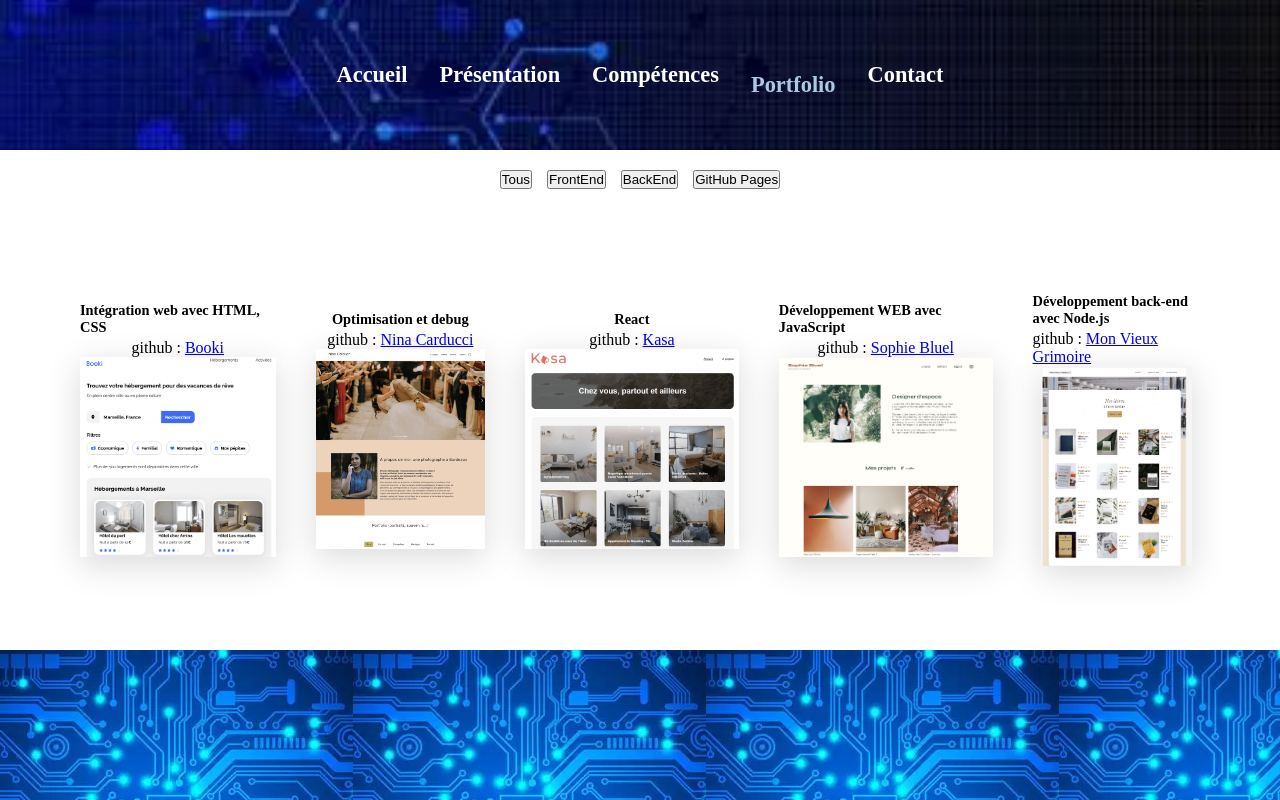
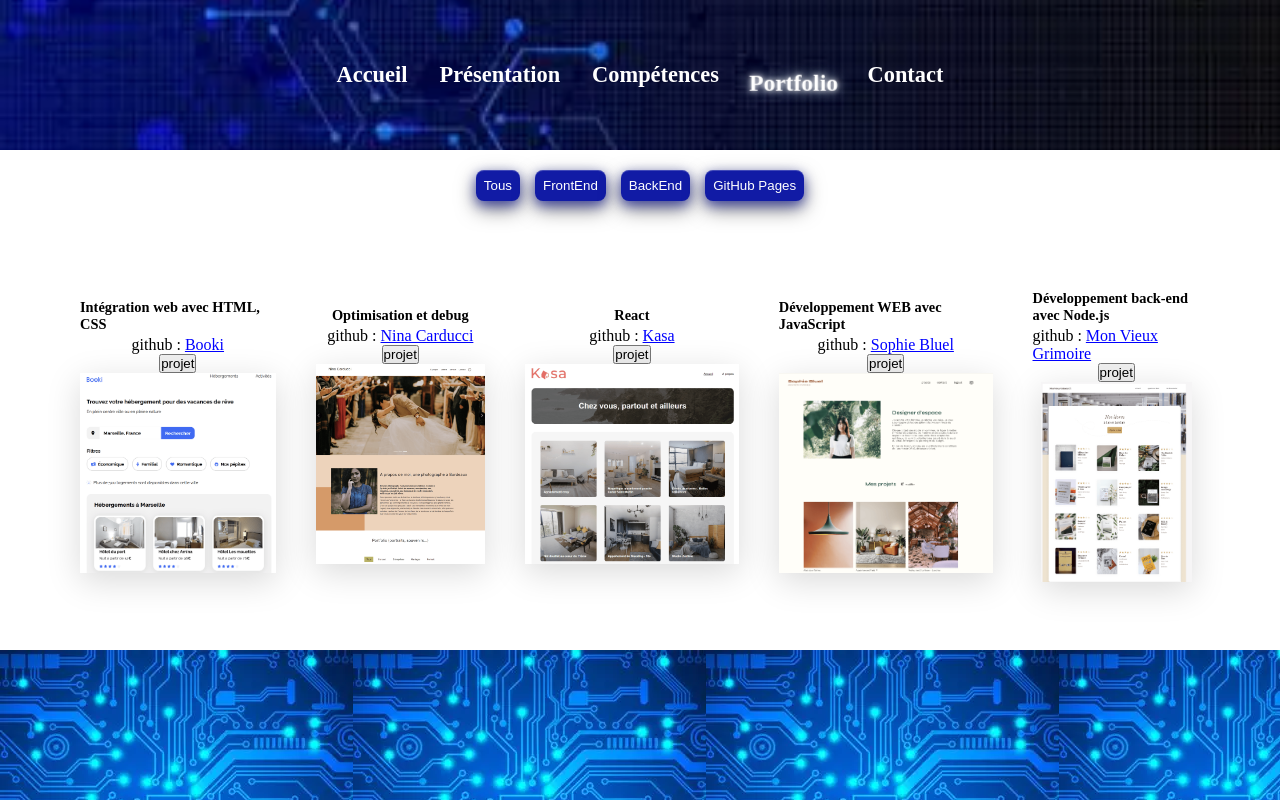
Before and after one commit to ppxt-code/cvppxt, a React (Vite) app: page /portfolio in a window 1280 px wide. Built offline with nearby package versions, Linux system fonts and the light colour scheme.

Commit message:
Header liens actifs avec translation 3d, customisation des filtres dans Portfolio 	ModalButton pour affichage de la description des projets dans Portfolio

```diff
--- /dev/null
+++ b/src/components/ModalButton/index.jsx
@@ -0,0 +1,30 @@
+import { useState } from 'react';
+
+export const ModalButton = ({
+  buttonText = "le projet",
+  modalTitle = "Détails",
+  modalContent,
+  className = ""
+}) => {
+  const [isOpen, setIsOpen] = useState(false);
+  const openModal = () => setIsOpen(true);
+  const closeModal = () => setIsOpen(false);
+  return (
+    <>
+      <button  className={`modalButton ${className}`}  onClick={openModal} >
+        {buttonText}
+      </button>
+      {isOpen && (
+        <div className="modalOverlay" onClick={closeModal}>
+          <div className="modalContent" onClick={(e) => e.stopPropagation()}>
+            <button className="modalClose" onClick={closeModal}>×</button>
+            <div className="modalBody">
+              <p className="modalTitle">{modalTitle}</p>
+              <div className="modalText">{modalContent}</div>
+            </div>
+          </div>
+        </div>
+      )}
+    </>
+  );
+};
--- a/src/css/styles.css
+++ b/src/css/styles.css
@@ -18,6 +18,7 @@
     flex-direction: row;
     align-items: center;
     justify-content: center;
+    padding: 80px;
 }
 .homeDiv{
     display: flex;
@@ -62,22 +63,28 @@
     min-height: 150px;
     width: 100%;
 }
+.headerDiv {
+    display: flex;
+    flex-direction: row;
+    gap: 2rem;
+    perspective: 1000px; /*deplacement 3d*/
+    perspective-origin: 20% 50%; /*deplacement 3d*/
+}
 .headerLink { /*.headerWrapper a {  */         /* Cible <a> à l'intérieur de Link */
     text-decoration: none;
     color: white;
     font-weight: bold;
     font-size: 1.4rem;
     display: inline-block; /* Important pour transform */
-    transition: all 0.3s ease; /* Animation fluide */
+    transform-style: preserve-3d; /*deplacement 3d*/
+    transition: all 1.5s cubic-bezier(0.25, 0.46, 0.45, 0.94); /* Animation fluide */
 }
 .headerLink.active {
-    color: rgb(170, 202, 228);
-    transform: translateY(10px); /* Décalage vers le bas de 4px */
-}
-.headerDiv {
-    display: flex;
-    flex-direction: row;
-    gap: 2rem;
+    transform: translate3d(0, 8px, 50px) ; /*deplacement 3d */
+    text-shadow:/*deplacement 3d */
+    0 0 5px rgba(255, 255, 255, 0.8),
+    0 0 10px rgba(255, 255, 255, 0.6),
+    0 0 15px rgba(170, 202, 228, 0.8);
 }
 
 /* Footer */
@@ -165,13 +172,24 @@
     align-items: center;
     justify-content: center;
     gap: 40px;
-    padding: 80px;
+    padding: 20px 80px;
 }
 .portfolioFilters {
     display: flex;
     gap: 15px;
     justify-content: center;
     margin: 20px;
+}
+.portfolioFilter {
+    padding: 8px;
+    background-color: #111ba5;
+    color: white;
+    border: none;
+    border-radius: 8px;
+    box-shadow:
+    0 4px 12px rgba(17, 27, 165, 0.6),
+    0 8px 20px rgba(0, 0, 0, 0.5),
+    inset 0 1px 0 rgba(255, 255, 255, 0.2);
 }
 .portfolioDiv {
     flex: 1;
@@ -197,6 +215,34 @@
     font-style: italic;
     margin-top: 10px;
 }
+.portfolioLink {
+    color: blue;
+}
+/* modal */
+.modalOverlay {
+  position: fixed; /* Pour sortir du flux normal */
+  z-index: 9999; /* Doit être au-dessus de tout */
+  background-color: transparent;
+
+  top: 0;  left: 0; right: 0; bottom: 0;
+  display: flex;
+  align-items: center;
+  justify-content: center;
+}
+.modalContent {
+  width: 300px;
+  height: 400px;
+  padding: 20px;
+  background-color: white;
+}
+.modalTitle {
+    font-size: 1rem;
+    font-weight: bold;
+    margin-bottom: 5px;
+}
+.modalText {
+    white-space: pre-line; /* Transforme \n en <br> */
+}
 
 /* contact */
 .contactWrapper {
@@ -211,6 +257,7 @@
     gap: 20px;
     align-items: center;
     justify-content: center;
+    padding: 80px;
 }
 .contactIcon {
     width: 30px;
--- a/src/pages/Portfolio/index.jsx
+++ b/src/pages/Portfolio/index.jsx
@@ -1,5 +1,6 @@
 import Header from '../../components/Header';
 import Footer from '../../components/Footer';
+import { ModalButton } from '../../components/ModalButton';
 import bookiImage from '../../assets/booki.png';
 import ninaCarducciImage from '../../assets/nina.png';
 import kasaImage from '../../assets/kasa.png';
@@ -18,7 +19,8 @@ function Portfolio() {
       github: "https://github.com/ppxt-code/booki-starter-code",
       link: "https://ppxt-code.github.io/booki-starter-code/",
       image: bookiImage,
-      alt: "Booki : plateforme de réservation d'hébergements et d'activités"
+      alt: "Booki : plateforme de réservation d'hébergements et d'activités",
+      modalContent: "Réalisation de la page d'accueil responsive de l'agence de voyage Booki en HTML5 et CSS3 à partir d'une maquette Figma.\nPoints difficiles:\n imposer une meme height responsive,\n faire des overline et underline sur les liens header"
     },
     {
       id: 2,
@@ -28,7 +30,8 @@ function Portfolio() {
       github: "https://github.com/ppxt-code/Nina-Carducci-Dev",
       link: "https://ppxt-code.github.io/Nina-Carducci-Dev/",
       image: ninaCarducciImage,
-      alt: "Nina Carducci : site vitrine pour une photographe"
+      alt: "Nina Carducci : site vitrine pour une photographe",
+      modalContent: "Optimisation du site nina-carducci.github.io (CSS,boostrap,javascript) pour les moteurs de recherche et debug.\nRésultats:\namélioration des performances de 60 à 98,\n de l'accessibilité de 70 à 100,\n du SEO de 73 à 100.\nPoints difficiles:\n l'adaptation du css et beaucoup de règles de boostrap ne sont visibles qu'en live"
     },
     {
       id: 3,
@@ -38,7 +41,8 @@ function Portfolio() {
       github: "https://github.com/ppxt-code/kasa",
       link: "https://ppxt-code.github.io/kasa",
       image: kasaImage,
-      alt: "Kasa : plateforme de location d'appartements"
+      alt: "Kasa : plateforme de location d'appartements",
+      modalContent: "Développement du front-end de l'application en React (composants React, routes React Router, Vite) et Sass.\nFournis: guide de contraintes techniques, maquettes Figma responsives, fichier JSON avec des annonces de logement (back-end data)\nPoints difficiles:\nchanger l'image et le texte en fonction des mediaqueries\nrediriger vers une page dédiée par logement\nchoisir le texte du lien selon qu'on est sur la page to"
     },
     {
       id: 4,
@@ -48,8 +52,9 @@ function Portfolio() {
       github: "https://github.com/ppxt-code/Portfolio-architecte-sophie-bluel",
       link: "",
       image: sophieImage,
-      alt: "Sophie Bluel : site vitrine pour une architecte"
-    }   ,
+      alt: "Sophie Bluel : site vitrine pour une architecte",
+      modalContent: "Completion du FrontEnd de la page d'accueil en html,css,javascript.\nSont fournis le back-end avec le swagger UI de l'API, le Figma et le Kanban.\nPoints difficiles:\n la gestion des imports,\n l'évènement de close en clic hors de la modale,\n la gestion du temps de chargement des images pour positionner une ancre."
+    },
     {
       id: 5,
       category: "back",
@@ -58,7 +63,8 @@ function Portfolio() {
       github: "https://github.com/ppxt-code/mon-vieux-grimoire-backend",
       link: "",
       image: grimoireImage,
-      alt: "Mon Vieux Grimoire : back-end d'un site de notation de livres"
+      alt: "Mon Vieux Grimoire : back-end d'un site de notation de livres",
+      modalContent: "Développement du backEnd en Node.js,Express,MongoDB\nFournis: les specificites fonctionnelles, la maquette Figma, les spécifications techniques de l’API, le code du front-end\nPoints difficiles:\nenlever les messages d'erreur d'EOF linux dans un environnement Windows\nutilisation de dotenv"
     }
   ];
   const filteredProjects = filter === "all" ? projects
@@ -67,16 +73,25 @@ function Portfolio() {
     <div className="portfolioWrapper">
       <Header />
       <div className="portfolioFilters">
-        <button onClick={() => setFilter("all")} title="tous les projets">Tous</button>
-        <button onClick={() => setFilter("front")} title="intervention FrontEnd">FrontEnd</button>
-        <button onClick={() => setFilter("back")} title="intervention BackEnd">BackEnd</button>
-        <button onClick={() => setFilter("githubpages")} title="puis cliquer sur l'image pour accéder à sa GitHub Page">GitHub Pages</button>
+        <button onClick={() => setFilter("all") } className="portfolioFilter"
+          title="tous les projets">Tous</button>
+        <button onClick={() => setFilter("front")} className="portfolioFilter"
+          title="intervention FrontEnd">FrontEnd</button>
+        <button onClick={() => setFilter("back")} className="portfolioFilter"
+          title="intervention BackEnd">BackEnd</button>
+        <button onClick={() => setFilter("githubpages")} className="portfolioFilter"
+          title="puis cliquer sur l'image pour accéder à sa GitHub Page">GitHub Pages</button>
       </div>
       <div className="portfolioBody">
         {filteredProjects.map(proj => (
           <div key={proj.id} className="portfolioDiv">
             <p className="portfolioText">{proj.title}</p>
-            <p>github : <a href={proj.github} target="_blank" rel="noopener noreferrer">{proj.name}</a></p>
+            <p>github : <a className="portfolioLink" href={proj.github} target="_blank" rel="noopener noreferrer">{proj.name}</a></p>
+            <ModalButton
+              buttonText="projet"
+              modalTitle={proj.alt}
+              modalContent={proj.modalContent}
+            />
             <div>
               <a href={proj.link} target="_blank" rel="noopener noreferrer">
                 <img className="portfolioImage" src={proj.image} alt={proj.alt} />
--- a/src/pages/Presentation/index.jsx
+++ b/src/pages/Presentation/index.jsx
@@ -8,7 +8,7 @@ function Presentation() {
     <div className="presentationWrapper">
       <Header />
       <div className="presentationBody">
-        <img className="presentationPhoto" src={photo} alt="ma photo"/>
+        <img className="presentationPhoto" src={photo} alt="ma photo"/><br/>
         <ul className="presentationText">
             <li>8 ans d'expérience en programmation orientée objet (C++, java) + 3 ans d'expérience en java JEE</li>
             <li>Projets variés: très grosses applications, petites applications from scratch.</li>
```
